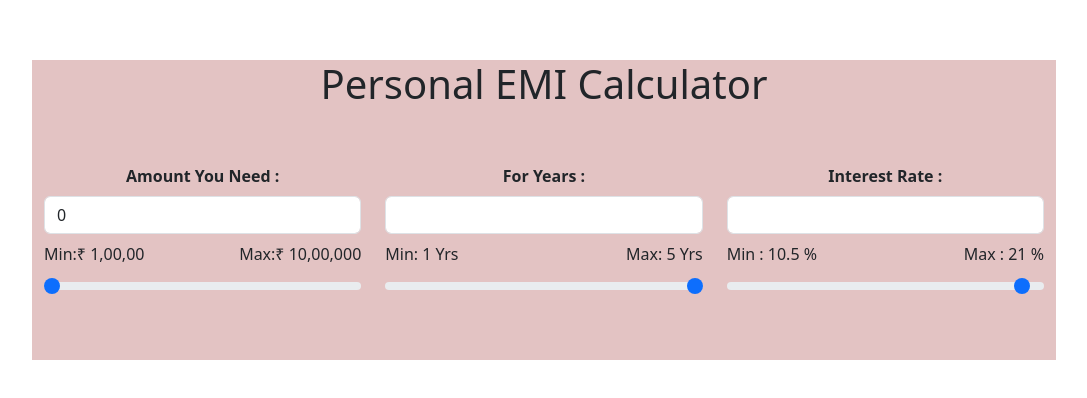
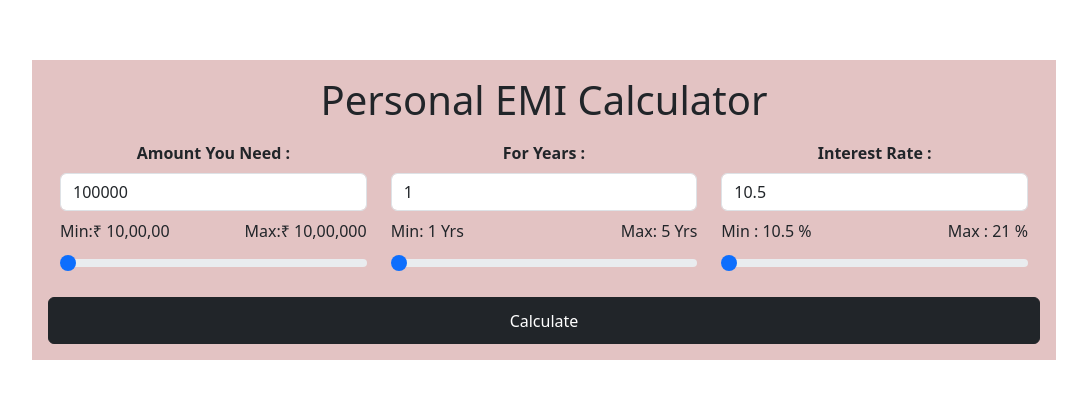
Before and after one commit to Himanshu12866/shop, a React (Create React App) app: page / in a window 1280 px wide. Shown: the part 190-588 px from the top of the page, without its empty margins (96-1183 px from the left). Built offline with nearby package versions, Linux system fonts and the light colour scheme.

Commit message:
"Updated EMI calculator component with additional fields and modal, and added Bootstrap CSS and JS imports to index.js"

```diff
--- a/src/components/emi-calculator.jsx
+++ b/src/components/emi-calculator.jsx
@@ -4,48 +4,89 @@ import "../styles/emi.css";
 
 
 export default function EMIcalculator() {
-    const [amount , setAmount] = useState(0)
-    function ChnageAmount(e){
-setAmount(e.target.value)
+    const [amount, setAmount] = useState(100000)
+    function ChnageAmount(e) {
+        setAmount(e.target.value)
+    }
+    const [year, setYear] = useState(1)
+    function ChangeYear(e) {
+        setYear(e.target.value)
+    }
+    const [rate, setRate] = useState(10.5)
+    function ChangeRate(e) {
+        setRate(e.target.value)
     }
     return (
         <div className="d-flex justify-content-center w-100 align-items-center" style={{ height: "100vh" }}>
 
-            <div className="row">
+            <div className="row p-3">
                 <h1>Personal EMI Calculator</h1>
                 <div className="col-4">
                     <label className="form-label fw-bold">Amount You Need :</label>
                     <input className="form-control" type="number" onChange={ChnageAmount} value={amount}></input>
                     <div className="d-flex justify-content-between my-2">
-                        <div> Min:&#8377; 1,00,00 </div>
+                        <div> Min:&#8377; 10,00,00 </div>
                         <div> Max:&#8377; 10,00,000</div>
                     </div>
                     <div className="my-2">
-                        <input type="range" onChange={ChnageAmount} className="form-range" value={amount} min={10000} max={1000000}/>
+                        <input type="range" onChange={ChnageAmount} className="form-range" value={amount} min={100000} max={1000000} />
                     </div>
 
                 </div>
                 <div className="col-4">
                     <label className="form-label fw-bold">For Years :</label>
-                    <input className="form-control" type="number" ></input>
+                    <input className="form-control" type="number" onChange={ChangeYear} value={year} ></input>
                     <div className="d-flex justify-content-between my-2">
                         <div> Min: 1 Yrs </div>
                         <div> Max: 5 Yrs</div>
                     </div>
                     <div className="my-2">
-                        <input type="range" className="form-range" min={1} max={5} />
+                        <input type="range" onChange={ChangeYear} className="form-range" value={year} min={1} max={5} />
                     </div>
                 </div>
                 <div className="col-4">
                     <label className="form-label fw-bold">Interest Rate :</label>
-                    <input className="form-control"></input>
+                    <input className="form-control" value={rate} onChange={ChangeRate}></input>
                     <div className="d-flex justify-content-between my-2">
                         <div>Min : 10.5 %</div>
                         <div>Max : 21 %</div>
                     </div>
                     <div className="my-2">
-                        <input type="range" className="form-range"  min={10.5} max={21} step={0.5}/>
+                        <input type="range" className="form-range" value={rate} onChange={ChangeRate} min={10.5} max={21} step={0.1} />
                     </div>
+                </div>
+                <button data-bs-target="#modalId" data-bs-toggle="modal" className="btn btn-dark">Calculate</button>
+                <div className="modal fade" id="modalId">
+                <div className="modal-dialog modal-dialog-centered">
+                <div className="modal-content">
+                <div className="modal-header">
+                    <h1>Your EMI Result</h1>
+                <button className="btn btn-close" data-bs-dismiss="modal"></button>
+                </div>
+                <div className="modal-body">
+                    <table className="table table-hover">
+                    <tbody>
+                        <tr className="fw-bold">
+                            <td>Amount : </td>
+                            <td>{amount.toLocaleString('en-in', {style:"currency", currency:"INR"})}</td>
+                        </tr>
+                        <tr className="fw-bold">
+                            <td> Years <span className="bi bi-clock"></span> : </td>
+                            <td>{year} Yr</td>
+                        </tr>
+                        <tr className="fw-bold">
+                            <td>Amount : </td>
+                            <td>{amount.toLocaleString('en-in', {style:"currency", currency:"INR"})}</td>
+                        </tr>
+                    </tbody>
+
+                    </table>
+                </div>
+
+                </div>
+
+                </div>
+
                 </div>
             </div>
         </div>
--- a/src/index.js
+++ b/src/index.js
@@ -5,7 +5,8 @@ import './index.css';
 import reportWebVitals from './reportWebVitals';
 // import ClassBinding from './components/class-binding';
 import "../node_modules/bootstrap/dist/css/bootstrap.css"
-import "../node_modules/bootstrap-icons/font/bootstrap-icons.css"
+import "../node_modules/bootstrap-icons/font/bootstrap-icons.css";
+import "../node_modules/bootstrap/dist/js/bootstrap.bundle"
 // import HoverImg from './components/iphone-hover';
 // import StyleBind from './components/style-binding';
 import EMIcalculator from './components/emi-calculator';
```
